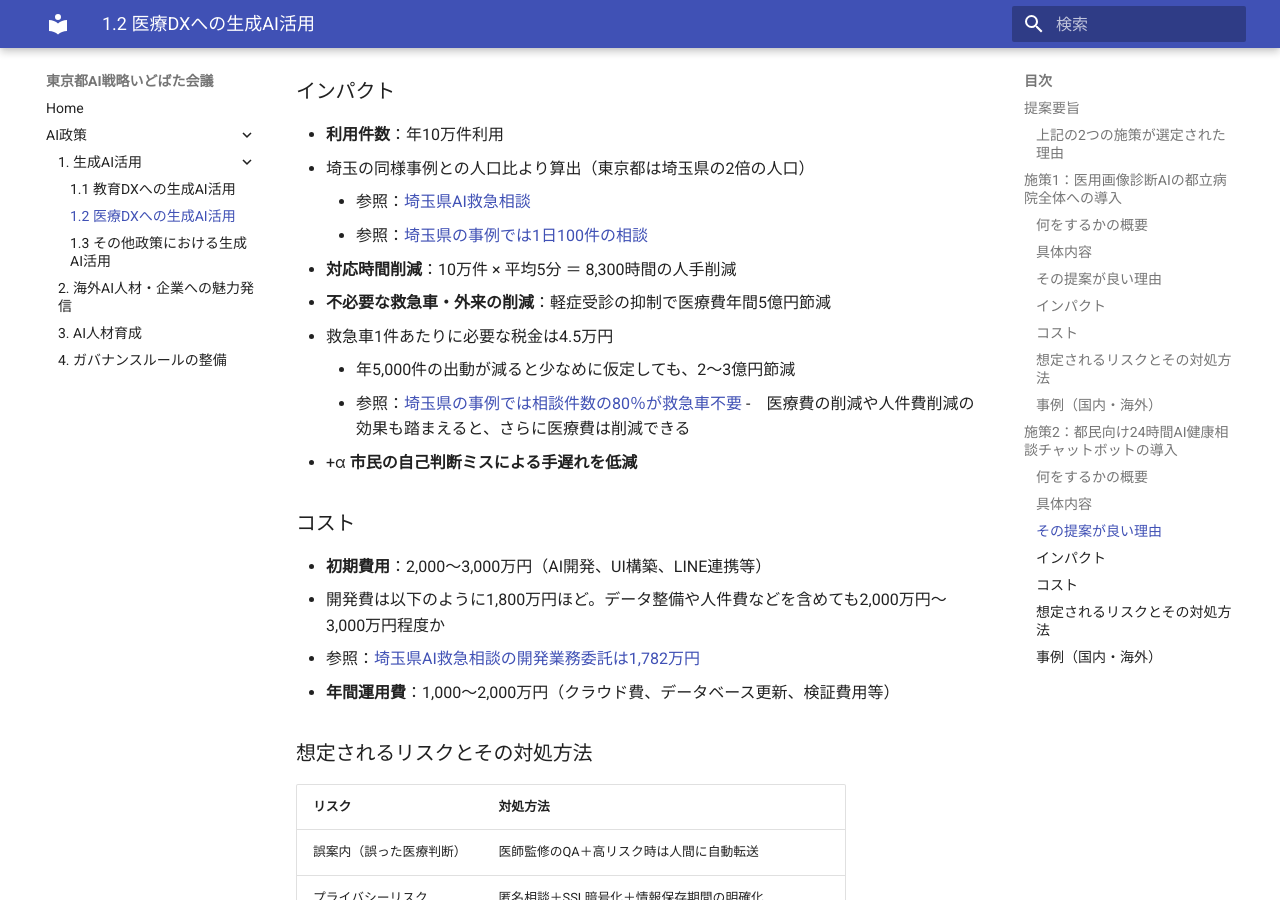
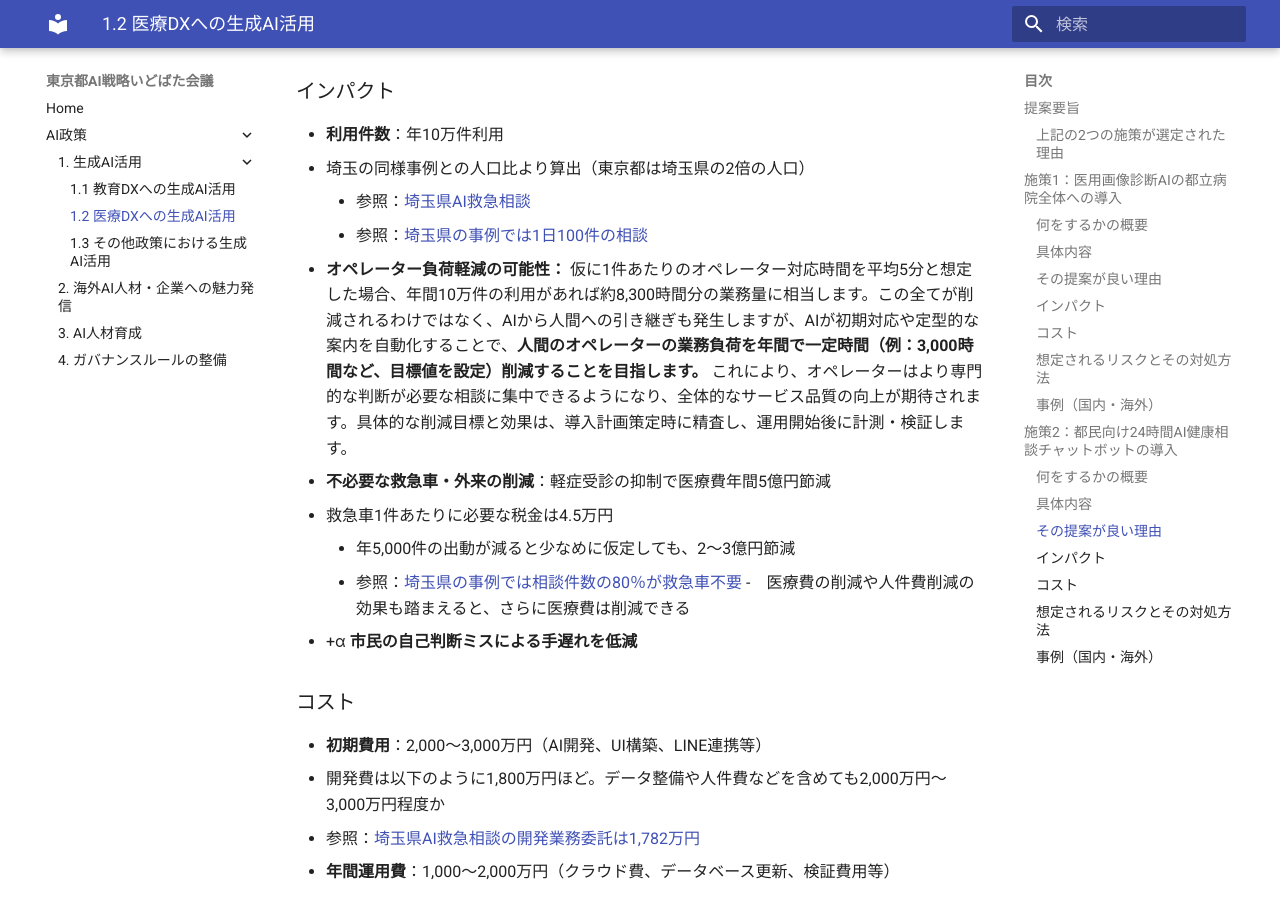
Before and after one commit to takahiroanno2024/2025_ai_idobatakaigi_output, an MkDocs documentation site: the page built from docs/1.2_医療DXへの生成AI活用.md, in a window 1280 px wide and 900 px high, scrolled down 3678 px. Built offline with MkDocs 1.6.1 and Material for MkDocs 9.7.7, drawn with Linux system fonts in a browser that asks for light colours.

Commit message:
匿名ユーザーによる提案：施策2のインパクト（オペレーター負荷軽減）に関する記述を修正

```diff
--- a/docs/1.2_医療DXへの生成AI活用.md
+++ b/docs/1.2_医療DXへの生成AI活用.md
@@ -122,7 +122,7 @@
    - 埼玉の同様事例との人口比より算出（東京都は埼玉県の2倍の人口）
       - 参照：[埼玉県AI救急相談](https://www.pref.saitama.lg.jp/a0703/aikyukyu.html)
       - 参照：[埼玉県の事例では1日100件の相談](https://www.nec.com/en/global/insights/article/2021050002/index.html)
-- **対応時間削減**：10万件 × 平均5分 ＝ 8,300時間の人手削減
+- **オペレーター負荷軽減の可能性：** 仮に1件あたりのオペレーター対応時間を平均5分と想定した場合、年間10万件の利用があれば約8,300時間分の業務量に相当します。この全てが削減されるわけではなく、AIから人間への引き継ぎも発生しますが、AIが初期対応や定型的な案内を自動化することで、**人間のオペレーターの業務負荷を年間で一定時間（例：3,000時間など、目標値を設定）削減することを目指します。** これにより、オペレーターはより専門的な判断が必要な相談に集中できるようになり、全体的なサービス品質の向上が期待されます。具体的な削減目標と効果は、導入計画策定時に精査し、運用開始後に計測・検証します。
 - **不必要な救急車・外来の削減**：軽症受診の抑制で医療費年間5億円節減
    - 救急車1件あたりに必要な税金は4.5万円
       - 年5,000件の出動が減ると少なめに仮定しても、2〜3億円節減
```
